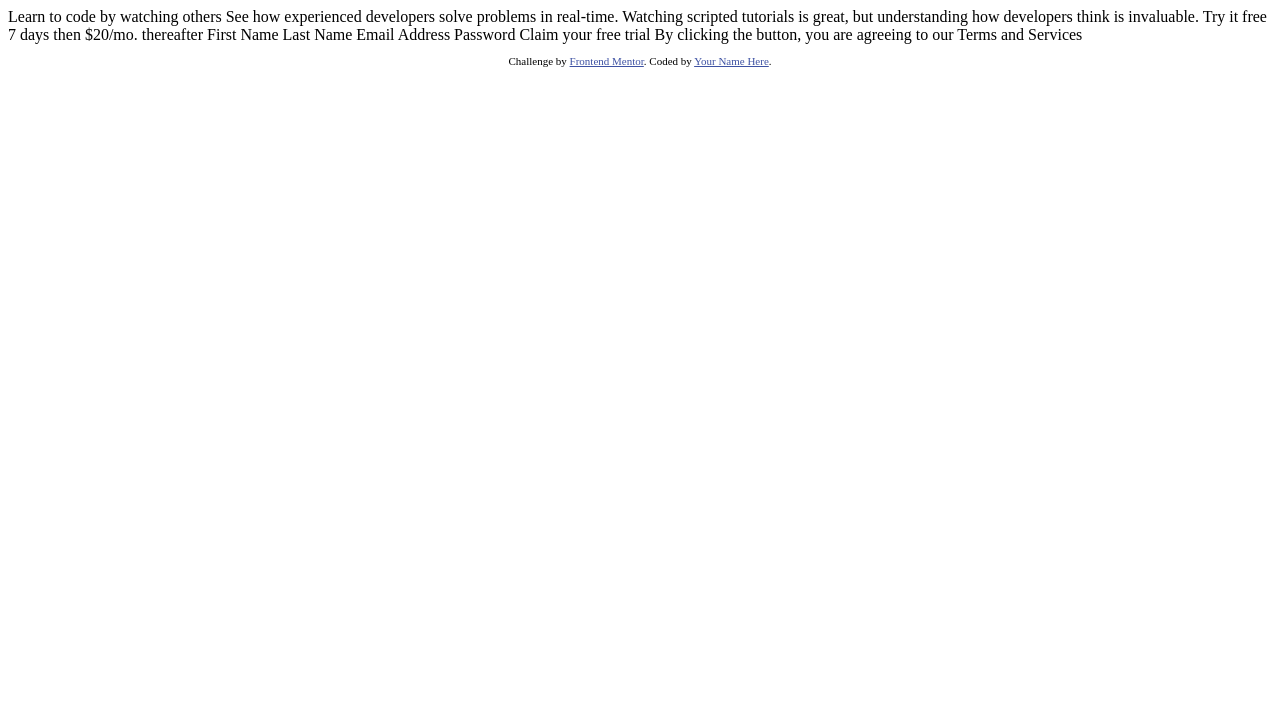
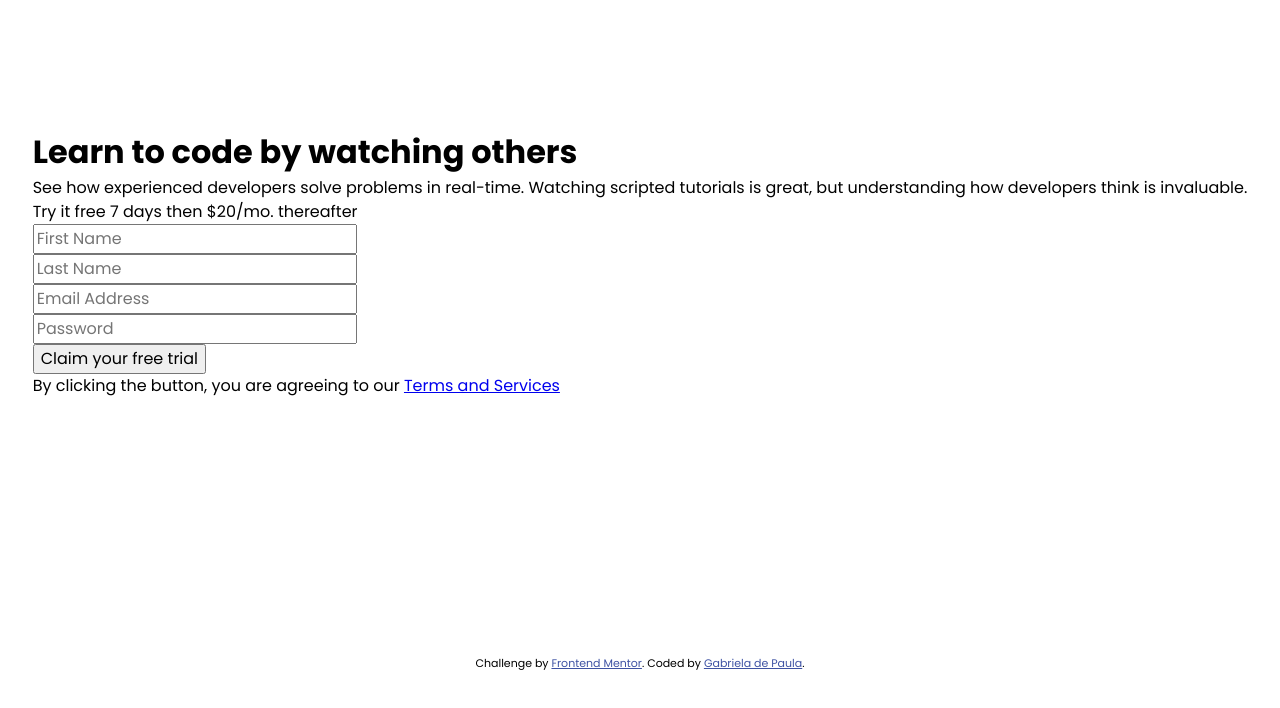
Before and after one commit to PaulaR-05/Intro-component-with-sign-up-form, a plain HTML site: page index.html in a window 1280 px wide. Drawn offline with Linux system fonts and the light colour scheme.

Commit message:
update resources
update new resources and CSS style

```diff
--- /dev/null
+++ b/css/style.css
@@ -0,0 +1,78 @@
+:root {
+  --fontfamily: "Poppins", sans-serif;
+  --Red: hsl(0, 100%, 74%);
+  --Green: hsl(154, 59%, 51%);
+  --Blue: hsl(248, 32%, 49%);
+  --Dark-Blue: hsl(249, 10%, 26%);
+  --Grayish-Blue: hsl(246, 25%, 77%);
+}
+
+.attribution {
+  font-size: 11px;
+  text-align: center;
+}
+.attribution a {
+  color: hsl(228, 45%, 44%);
+}
+
+*,
+*::before,
+*::after {
+  box-sizing: border-box;
+}
+
+* {
+  margin: 0;
+}
+
+html,
+body {
+  height: 100%;
+  font-size: 16px;
+  font-family: var(--fontfamily);
+}
+
+body {
+  line-height: 1.5;
+  min-height: 100vh;
+  display: grid;
+  place-items: center;
+}
+
+img,
+picture,
+video,
+canvas,
+svg {
+  display: block;
+  max-width: 100%;
+}
+
+input,
+button,
+textarea,
+select {
+  font: inherit;
+}
+
+p,
+h1,
+h2,
+h3,
+h4,
+h5,
+h6 {
+  overflow-wrap: break-word;
+}
+
+#root,
+#__next {
+  isolation: isolate;
+}
+
+@media only screen and (max-width: 600px) {
+  .container {
+    background-image: url("../images/bg-intro-mobile.png");
+    background-size: cover;
+  }
+}
--- a/index.html
+++ b/index.html
@@ -1,42 +1,87 @@
 <!DOCTYPE html>
 <html lang="en">
   <head>
-  <meta charset="UTF-8">
-  <meta name="viewport" content="width=device-width, initial-scale=1.0"> <!-- displays site properly based on user's device -->
-
-  <link rel="icon" type="image/png" sizes="32x32" href="./images/favicon-32x32.png">
-
+    <meta charset="UTF-8" />
+    <meta name="viewport" content="width=device-width, initial-scale=1.0" />
+    <link
+      rel="icon"
+      type="image/png"
+      sizes="32x32"
+      href="./images/favicon-32x32.png"
+    />
+    <link rel="preconnect" href="https://fonts.googleapis.com" />
+    <link rel="preconnect" href="https://fonts.gstatic.com" crossorigin />
+    <link
+      href="https://fonts.googleapis.com/css2?family=Poppins:wght@400;500;600;700&display=swap"
+      rel="stylesheet"
+    />
+    <link rel="stylesheet" href="css/style.css" />
     <title>Frontend Mentor | Intro component with sign up form</title>
-
-  <!-- Feel free to remove these styles or customise in your own stylesheet 👍 -->
-  <style>
-    .attribution { font-size: 11px; text-align: center; }
-    .attribution a { color: hsl(228, 45%, 44%); }
-  </style>
   </head>
   <body>
+    <main class="container">
+      <div class="container-one">
+        <h1>Learn to code by watching others</h1>
+        <p>
+          See how experienced developers solve problems in real-time. Watching
+          scripted tutorials is great, but understanding how developers think is
+          invaluable.
+        </p>
+      </div>
+      <div class="container-blue">
+        <p><span>Try it free 7 days</span> then $20/mo. thereafter</p>
+      </div>
 
-  Learn to code by watching others
+      <form class="main-form">
+        <div class="input-field">
+          <input
+            class="first-name"
+            id="first-name"
+            type="text"
+            placeholder="First Name"
+          />
+          <div class="first-name-error"></div>
+          <label for="first-name" class="name-label"></label>
+        </div>
 
-  See how experienced developers solve problems in real-time. Watching scripted tutorials is great,
-  but understanding how developers think is invaluable.
+        <div class="input-field">
+          <input class="last-name" type="text" placeholder="Last Name" />
+          <div class="last-name-error"></div>
+          <label for="last-name" class="lastname-label"></label>
+        </div>
 
-  Try it free 7 days then $20/mo. thereafter
+        <div class="input-field">
+          <input class="user-email" type="email" placeholder="Email Address" />
+          <div class="user-email-error"></div>
+          <label for="user-email" class="email-label"></label>
+        </div>
 
-  First Name
-  Last Name
-  Email Address
-  Password
-
+        <div class="input-field">
+          <input class="user-pass" type="password" placeholder="Password" />
+          <div class="user-pass-error"></div>
+          <label for="user-pass" class="pass-label"></label>
+        </div>
+        <div class="input-field">
+          <label for="submit-info" class="success-msg"></label>
+          <button class="submit-info" id="submit-info" type="submit">
             Claim your free trial
-
-  By clicking the button, you are agreeing to our Terms and Services
-
+          </button>
+        </div>
+        <label class="tnc" for="submit-info">
+          By clicking the button, you are agreeing to our
+          <a href="#">Terms and Services</a>
+        </label>
+      </form>
+    </main>
     <footer>
       <p class="attribution">
-      Challenge by <a href="https://www.frontendmentor.io?ref=challenge" target="_blank">Frontend Mentor</a>.
-      Coded by <a href="#">Your Name Here</a>.
+        Challenge by
+        <a href="https://www.frontendmentor.io?ref=challenge" target="_blank"
+          >Frontend Mentor</a
+        >. Coded by
+        <a href="https://github.com/PaulaR-05">Gabriela de Paula</a>.
       </p>
     </footer>
+    <script src="js/script.js"></script>
   </body>
 </html>
```
Also changed, not shown: js/script.js (added). Lines whose indentation alone changed are shown as unchanged.
